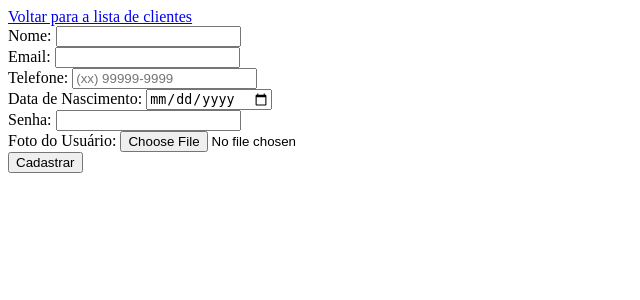
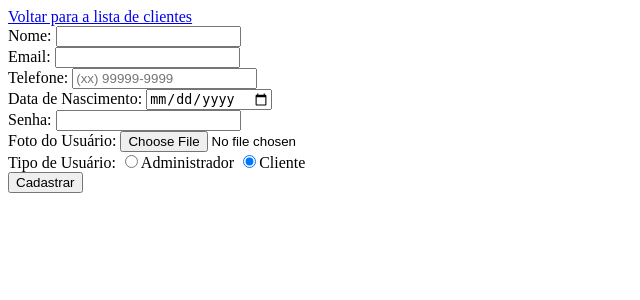
Before and after one commit to maleixorm/php-projeto, a PHP site: page /cadastrar_cliente.php in a window 1280 px wide. Shown: the top 300 px of the page, without its empty margins (0-640 px from the left). Run offline with PHP 8.4, Linux system fonts and the light colour scheme.

Commit message:
Add o campo admin ao cadastro de usuários

```diff
--- a/cadastrar_cliente.php
+++ b/cadastrar_cliente.php
@@ -12,6 +12,7 @@
         $telefone = $_POST['telefone'];
         $nascimento = $_POST['nascimento'];
         $senha_descriptografada = $_POST['senha'];
+        $admin = $_POST['admin'];
 
         if (strlen($senha_descriptografada) < 6 && strlen($senha_descriptografada) > 16) {
             $erro = "A senha deve ter entre 6 e 16 caracteres";
@@ -54,7 +55,8 @@
             echo "<p><b>Erro: $erro</b></p>";
         } else {
             $senha = password_hash($senha_descriptografada, PASSWORD_DEFAULT);
-            $sql = "INSERT INTO clientes (nome, email, senha, telefone, nascimento, data, foto) VALUES ('$nome', '$email', '$senha','$telefone', '$nascimento', NOW(), '$path')";
+            $sql = "INSERT INTO clientes (nome, email, senha, telefone, nascimento, data, foto, admin)
+                    VALUES ('$nome', '$email', '$senha','$telefone', '$nascimento', NOW(), '$path', '$admin')";
             $deu_certo = $mysqli->query($sql) or die($mysqli->error);
             if($deu_certo) {
                 enviar_email($email, "Conta criada no site.", "
@@ -107,6 +109,11 @@
                 <label for="foto">Foto do Usuário: </label>
                 <input type="file" name="foto">
             </div>
+            <div class="form-control">
+                <label for="admin">Tipo de Usuário: </label>
+                <input type="radio" value="1" name="admin">Administrador
+                <input type="radio" value="0" name="admin" checked>Cliente
+            </div>
             <input type="submit" value="Cadastrar">
         </form>
     </main>
```
